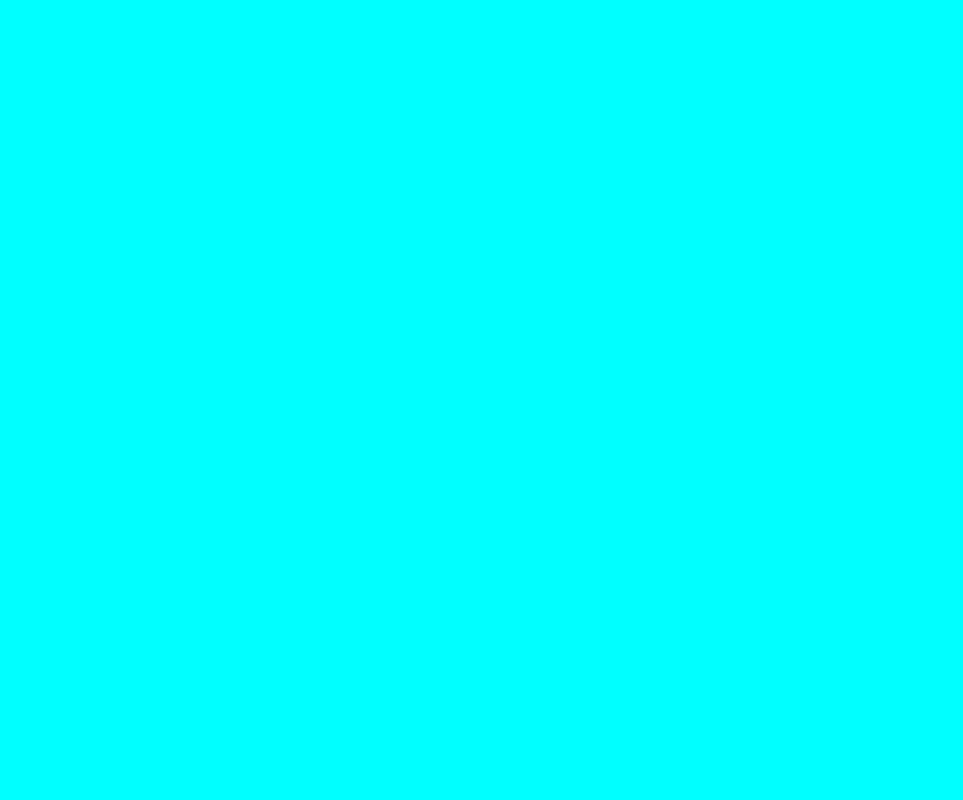
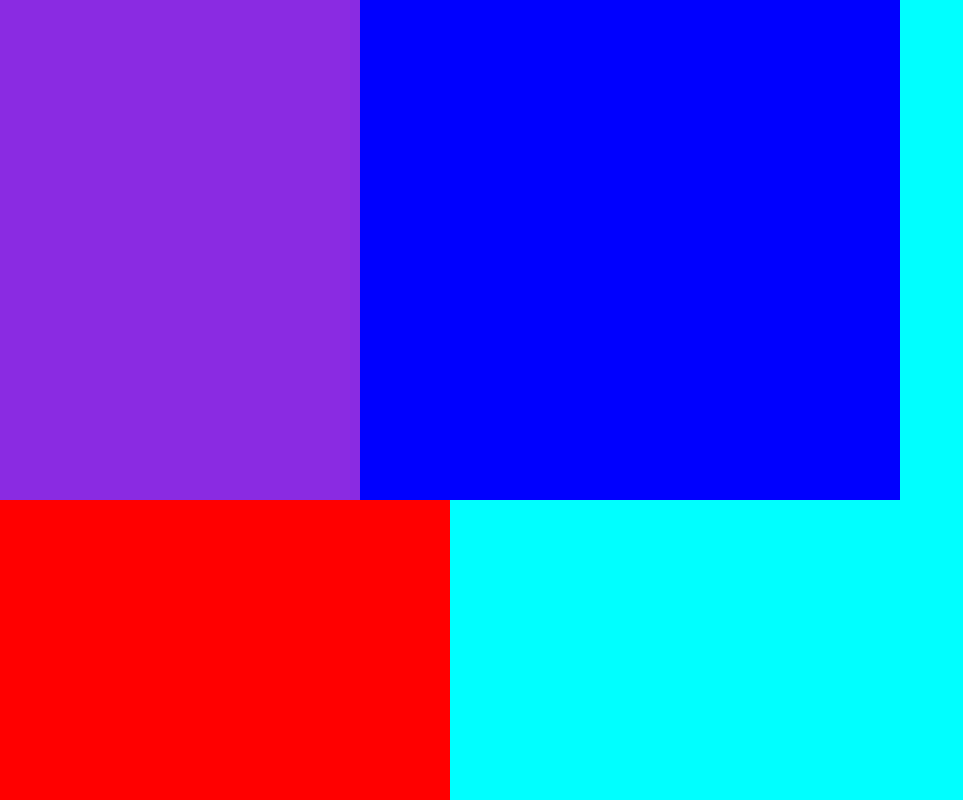
Before and after one commit to Gilblasse/Kia_Carnival_Splash_Page, a React (Create React App) app: page / in a window 1280 px wide. Shown: the whole page, without its empty margins (0-963 px from the left). Built offline with nearby package versions, Linux system fonts and the light colour scheme.

Commit message:
created base divs

```diff
--- a/src/App.js
+++ b/src/App.js
@@ -2,7 +2,12 @@ import logo from './logo.svg';
 import './App.css';
 
 function App() {
-
+ return(
+  <div className='main-container'>
+    <div className='leftSide'></div>
+    <div className='rightSide'></div>
+  </div>
+ )
 }
 
 export default App;
```
